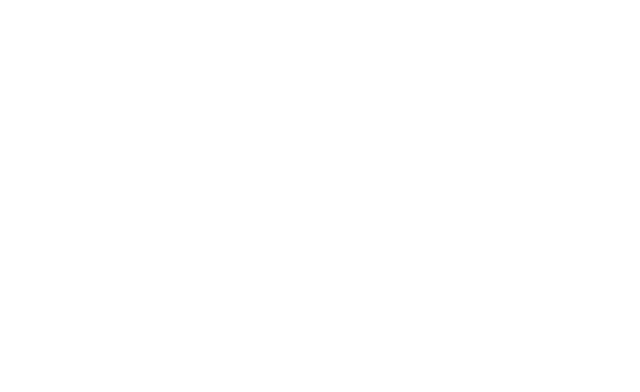
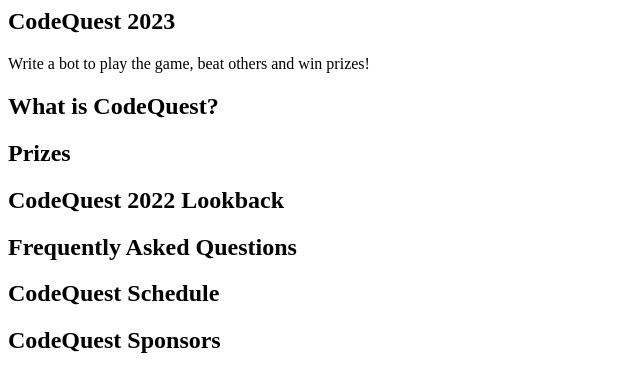
Before and after one commit to CALED-Team/cq23-landing-page, a plain HTML site: page index.html in a window 1280 px wide. Shown: the whole page, without its empty margins (0-640 px from the left). Drawn offline with Linux system fonts and the light colour scheme.

Commit message:
Added layout skeleton similar to previous site

```diff
--- a/index.html
+++ b/index.html
@@ -1,12 +1,46 @@
 <html lang="en">
-<head>
-    <meta charset="UTF-8">
-    <meta http-equiv="X-UA-Compatible" content="IE=edge">
-    <meta name="viewport" content="width=device-width, initial-scale=1.0">
-    <title>Document</title>
-    <link rel="stylesheet" href="style.css">
-</head>
-<body>
+    <head>
+        <meta charset="UTF-8" />
+        <meta http-equiv="X-UA-Compatible" content="IE=edge" />
+        <meta name="viewport" content="width=device-width, initial-scale=1.0" />
+        <title>Document</title>
+        <link rel="stylesheet" href="style.css" />
+    </head>
+    <body>
+        <header></header>
+        <nav></nav>
 
-</body>
+        <section class="hero">
+            <h1>CodeQuest 2023</h1>
+            <span
+                >Write a bot to play the game, beat others and win prizes!</span
+            >
+        </section>
+
+        <section>
+            <h2>What is CodeQuest?</h2>
+        </section>
+
+        <section>
+            <h2>Prizes</h2>
+        </section>
+
+        <section>
+            <h2>CodeQuest 2022 Lookback</h2>
+        </section>
+
+        <section>
+            <h2>Frequently Asked Questions</h2>
+        </section>
+
+        <section>
+            <h2>CodeQuest Schedule</h2>
+        </section>
+
+        <section>
+            <h2>CodeQuest Sponsors</h2>
+        </section>
+
+        <footer></footer>
+    </body>
 </html>
```
